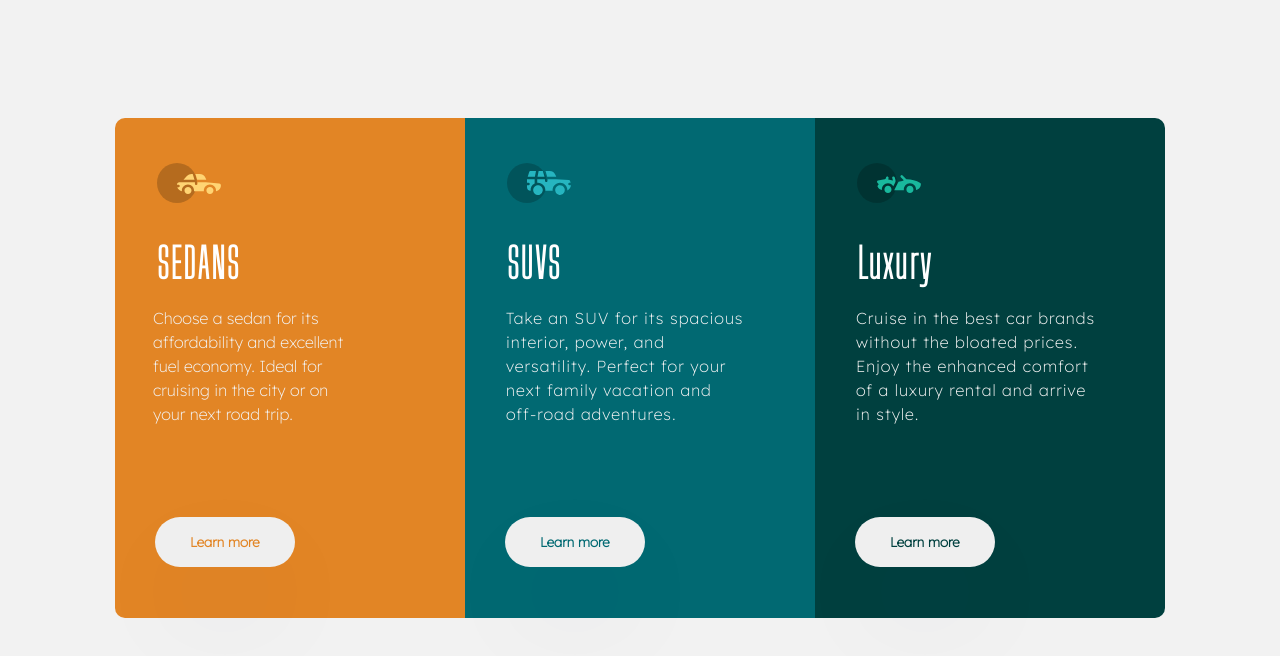
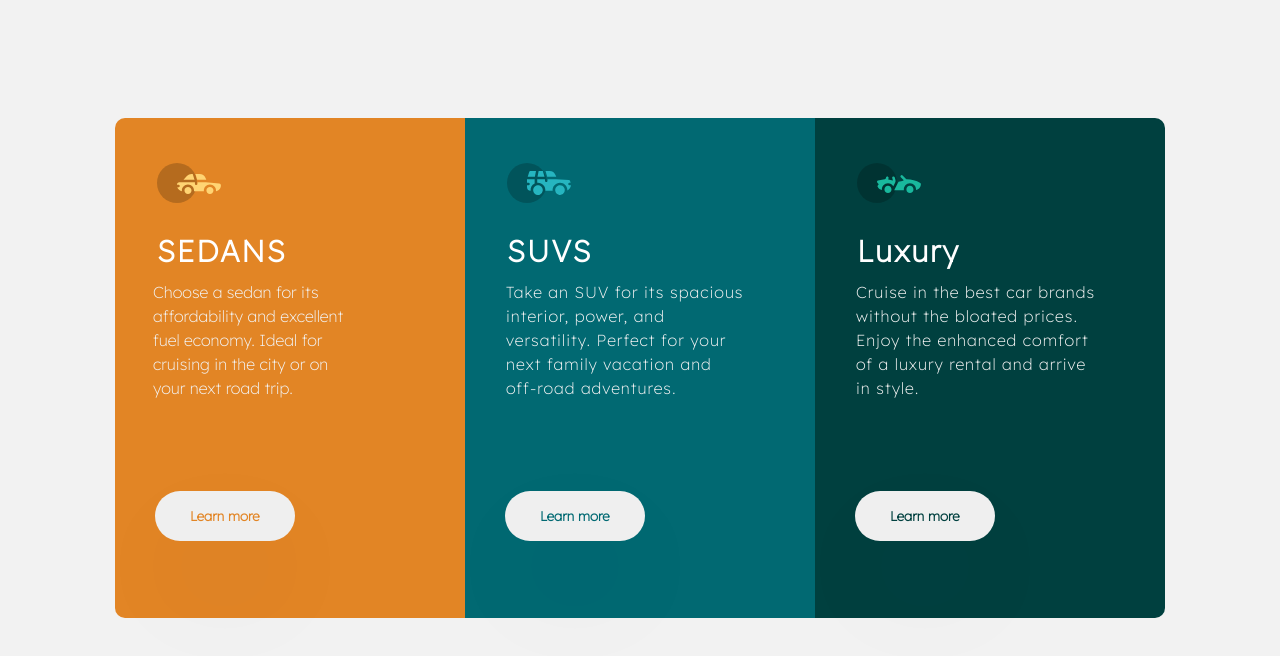
Before and after one commit to Dawoodibrahimib/3-column-preview-card, a plain HTML site: page index.html in a window 1280 px wide. Drawn offline with Linux system fonts and the light colour scheme.

Commit message:
Update style.css

```diff
--- a/style.css
+++ b/style.css
@@ -63,10 +63,10 @@ body
 }
 .💡
 {
-    font-family: 'Big Shoulders Display', cursive;
+   font-family:'Lexend Deca', sans-serif;;
     font-weight: 700;
     letter-spacing: 2px;
-    font-size: 41px;
+    font-size: 30px;
     position: relative;
     top:50px;
     left: 42px;
```
